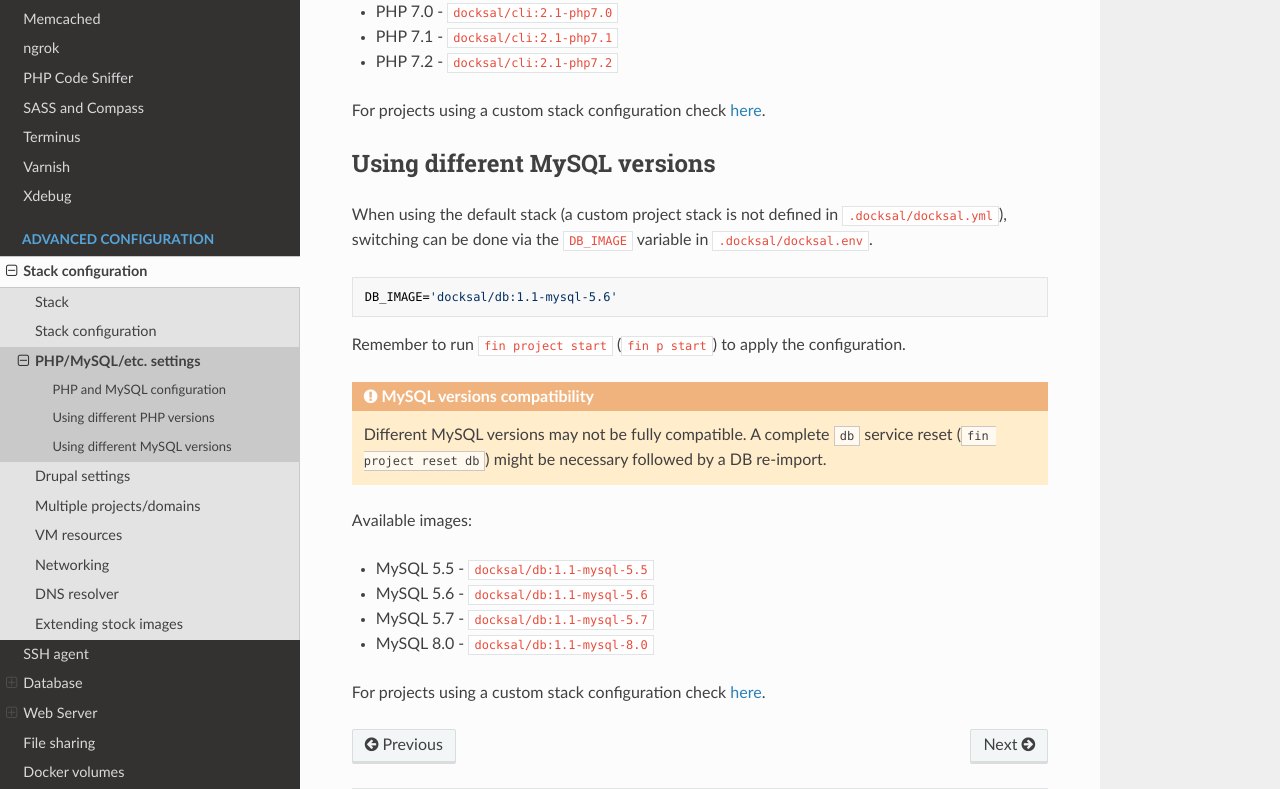
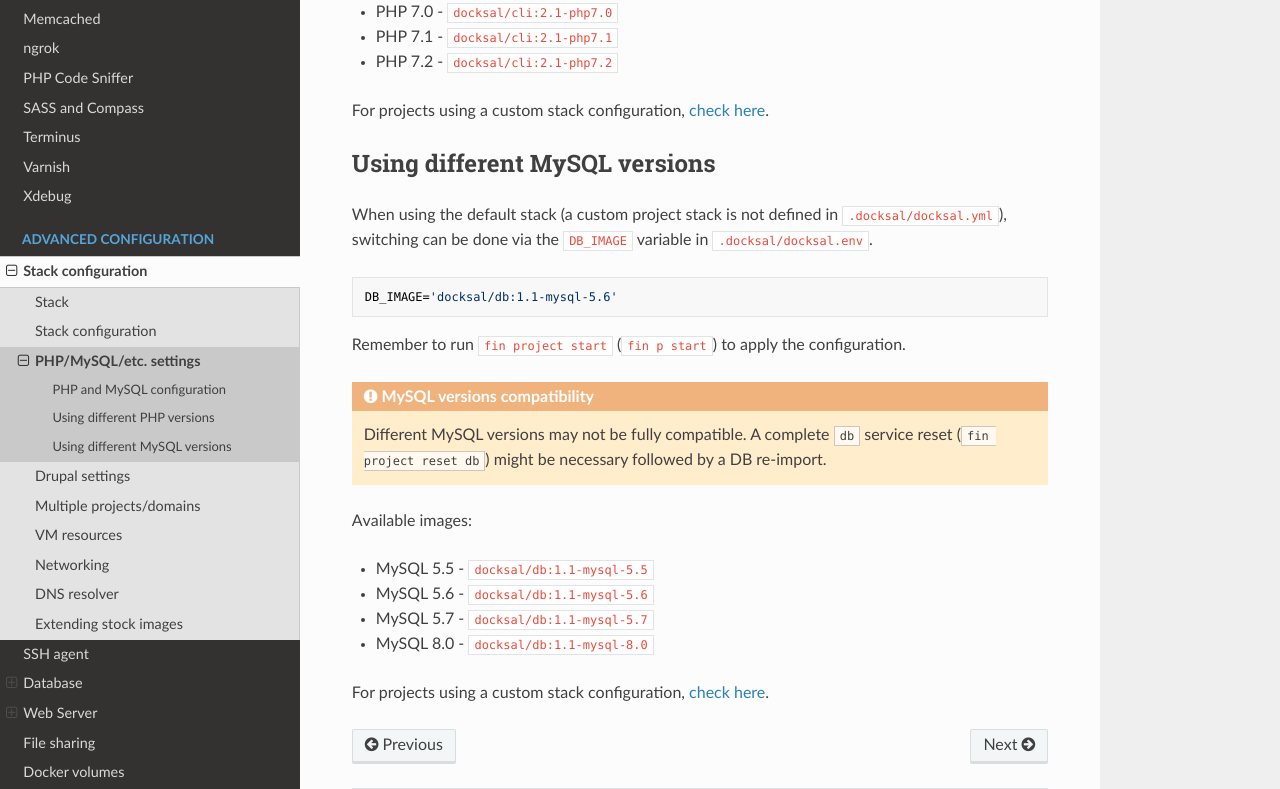
Before and after one commit to docksal/docksal, an MkDocs documentation site: the page built from docs/advanced/stack-settings.md, in a window 1280 px wide and 1400 px high, scrolled down 496 px. Shown: the part 542-1331 px from the top of the window. Built offline with MkDocs 1.6.1, drawn with Linux system fonts in a browser that asks for light colours; nearby versions of some CDN libraries; old or Windows-style settings are respelled for this version of MkDocs.

Commit message:
Improve clickability of link by increasing target

```diff
--- a/docs/advanced/stack-settings.md
+++ b/docs/advanced/stack-settings.md
@@ -43,7 +43,7 @@ Available images:
 - PHP 7.1 - `docksal/cli:2.1-php7.1`
 - PHP 7.2 - `docksal/cli:2.1-php7.2`
 
-For projects using a custom stack configuration check [here](../advanced/stack-config.md#php-version).
+For projects using a custom stack configuration, [check here](../advanced/stack-config.md#php-version).
 
 <a name="mysql-versions"></a>
 ## Using different MySQL versions
@@ -69,4 +69,4 @@ Available images:
 - MySQL 5.7 - `docksal/db:1.1-mysql-5.7`
 - MySQL 8.0 - `docksal/db:1.1-mysql-8.0`
 
-For projects using a custom stack configuration check [here](../advanced/stack-config.md#mysql-version).
+For projects using a custom stack configuration, [check here](../advanced/stack-config.md#mysql-version).
```
